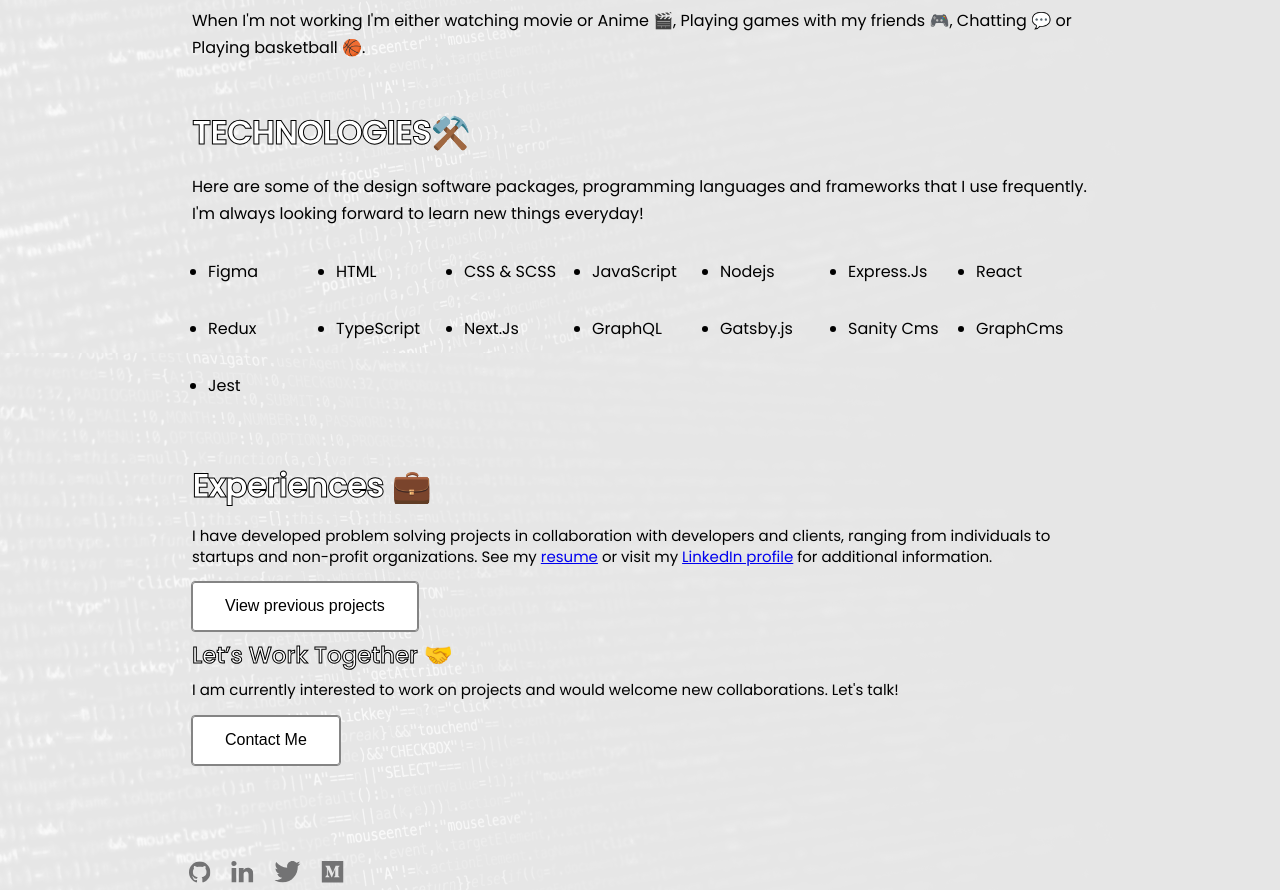
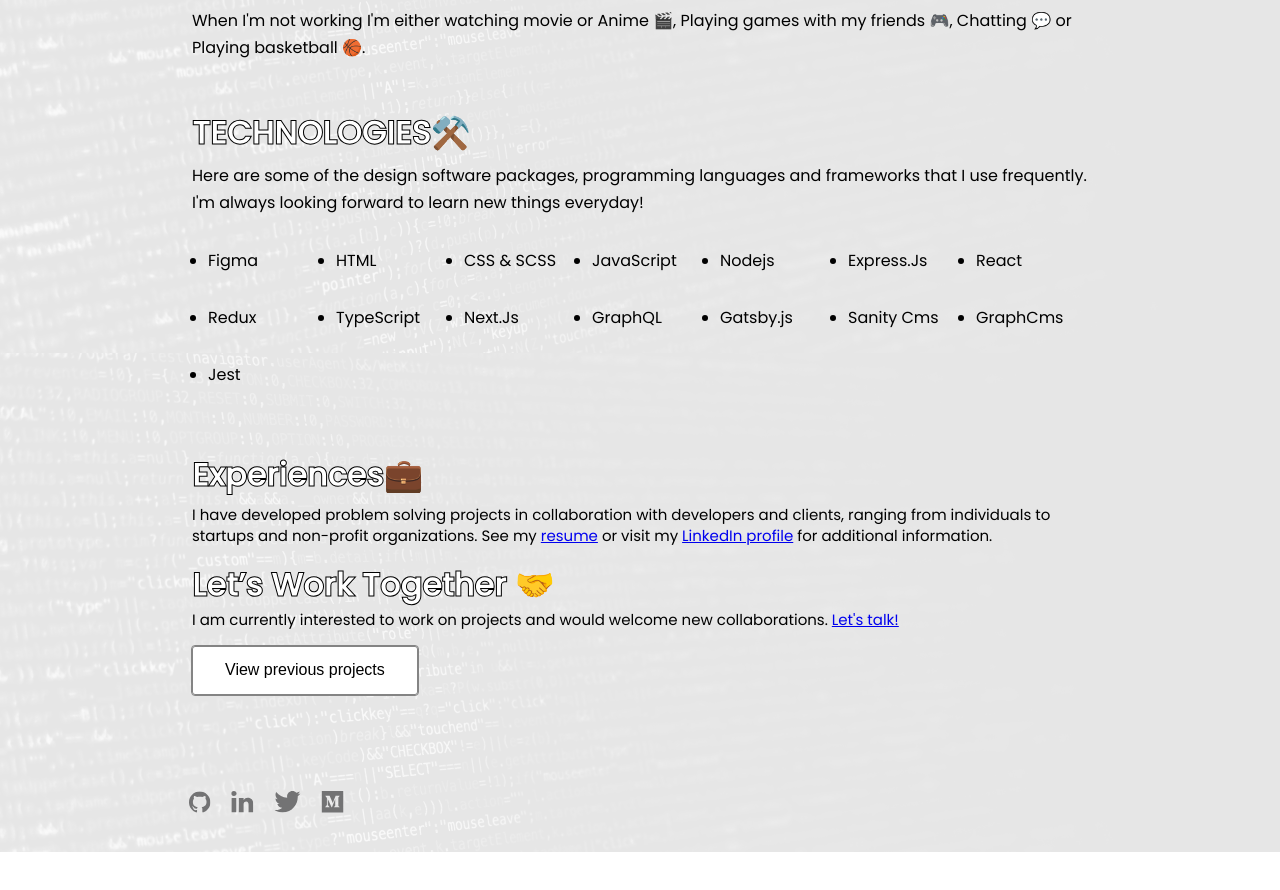
Before and after one commit to nwabuezenonso/v1portfolio, a React (Create React App) app: page /about in a window 1280 px wide. Shown: the part 433-1323 px from the top of the page. After the commit the page ends 1285 px from the top, so only its background shows below. Built offline with nearby package versions, Linux system fonts and the light colour scheme.

Commit message:
styling the content in the about section

```diff
--- a/src/components/Footer/Footer.css
+++ b/src/components/Footer/Footer.css
@@ -7,7 +7,7 @@
 
 /* LARGER VIEW */
     .footer_links{
-        padding: 2rem 2rem 0 14%
+        padding: 2rem 2rem 2rem 14%
     }
     .footer_links svg{
         margin: 0 10px 0 10px;
--- a/src/components/contactDeveloper/contactDeveloper.css
+++ b/src/components/contactDeveloper/contactDeveloper.css
@@ -1,12 +1,11 @@
 .need_a_developer h1{
-    font-style: normal;
+    margin-top: 3rem;
     margin-bottom: 0;
-    font-weight: 500;
-    font-size: 23px;
-    line-height: 48px;
     -webkit-text-fill-color: #fff;
     -webkit-text-stroke-width: 1px;
     -webkit-text-stroke-color: #000;
+    font-size: 32px;
+    line-height: 48px;
 }
 
 .need_a_developer p{
--- a/src/components/contactDeveloper/contactDeveloper.jsx
+++ b/src/components/contactDeveloper/contactDeveloper.jsx
@@ -5,8 +5,7 @@
   return (
     <div className='need_a_developer'>
       <h1>Let’s Work Together <span role="img" aria-label="collaborate">🤝</span></h1>
-      <p>I am currently interested to work on projects and would welcome new collaborations. Let's talk!</p>
-      <button className='portfolioButton'>Contact Me</button>
+      <p>I am currently interested to work on projects and would welcome new collaborations. <a href='./'>Let's talk!</a></p>
     </div>
   )
 }
--- a/src/containers/About/About.css
+++ b/src/containers/About/About.css
@@ -42,6 +42,7 @@
 
 .Technology_title h1, .experience h1{
     margin-top: 3rem;
+    margin-bottom: 0;
     -webkit-text-fill-color: #fff;
     -webkit-text-stroke-width: 1px;
     -webkit-text-stroke-color: #000;
@@ -49,7 +50,8 @@
     line-height: 48px;
 }
 
-.Technology_title p{
+.Technology_title p, .experience p{
+    margin-top: 5px;
     font-style: normal;
     font-weight: 400;
     font-size: 16px;
@@ -71,6 +73,7 @@
 }
 
 .experience p{
+    margin-top: 5px;
     font-style: normal;
     font-weight: 400;
     font-size: 15px;
--- a/src/containers/About/About.jsx
+++ b/src/containers/About/About.jsx
@@ -14,7 +14,7 @@
         </div>
         <p className='AboutBody'>
           I'm Chinonso Nwabueze, A software engineer currently based in Nigeria. Who loves writing codes, building user friendly interactions, delivering solutions that drives business growth using modern web technology and turning ideas from thoughts to reality. I specialize in creating functional user interfaces and making the user experience as comfortable as possible.<br/><br/>
-          I started my career as a freelance developer where I built project for small business and startups and around that time i started understanding more about frontend developement with React. <br/> Right now i am currently building web apps with Nodejs as a Backend and also exploring the Web3 space.<br/><br/>
+          I started my career as a freelance developer where I built project for small business and startups and around that time i started understanding more about frontend developement with React. Right now i am currently building web apps with Nodejs as a Backend and also exploring the Web3 space.<br/><br/>
           When I'm not working I'm either watching movie or Anime 🎬, Playing games with my friends 🎮, Chatting 💬 or Playing basketball 🏀.
         </p>
 
@@ -37,14 +37,12 @@
         </div>
 
         <div className='experience'>
-          <h1>Experiences  <span role='img' aria-label='smiley face'>💼</span></h1>
+          <h1>Experiences<span role='img' aria-label='smiley face'>💼</span></h1>
           <p>I have developed problem solving projects in collaboration with developers and clients, ranging from individuals to startups and non-profit organizations. See my <a href='/'>resume</a>  or visit my <a href='/'>LinkedIn profile</a>  for additional information.</p>
         </div>
 
+        <ContactDeveloper />
         <button className='portfolioButton'> View previous projects</button>
-
-
-        <ContactDeveloper />
       </div>
 
 
```
